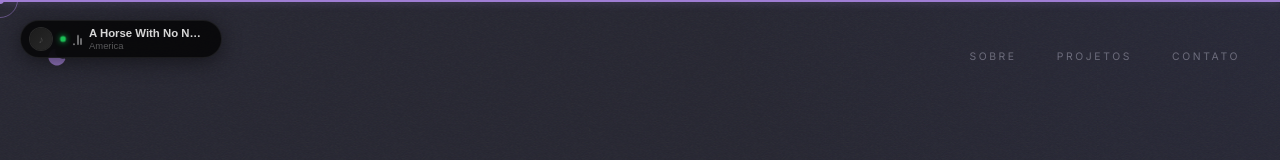
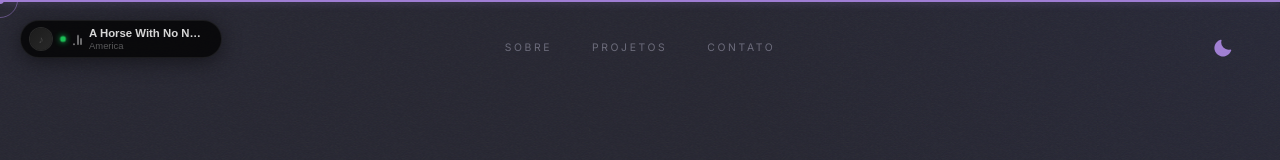
Before and after one commit to glatztp/portifolio, a Next.js app: page / in a window 1280 px wide. Shown: the top 160 px of the page. Built offline with nearby package versions, Linux system fonts and the light colour scheme; no server answers.

Commit message:
fix: center navigation items and adjust layout in Hero component

```diff
--- a/src/app/globals.css
+++ b/src/app/globals.css
@@ -280,8 +280,9 @@ body {
   right: 2.5rem;
   display: flex;
   align-items: center;
-  justify-content: space-between;
+  justify-content: center;
   z-index: 3;
+  width: auto;
 }
 
 .hero-nav__brand {
@@ -301,6 +302,8 @@ body {
 .hero-nav__links {
   display: flex;
   gap: 2.5rem;
+  justify-content: center;
+  flex: 1 1 auto;
 }
 
 .hero-nav__link {
--- a/src/features/hero/Hero.tsx
+++ b/src/features/hero/Hero.tsx
@@ -38,14 +38,13 @@ export default function Hero({ started }: { started: boolean }) {
         style={{
           display: "flex",
           alignItems: "center",
-          justifyContent: "space-between",
+          justifyContent: "center",
         }}
       >
-        <span className="hero-nav__brand">
-          <ThemeToggle />
-        </span>
-        <div style={{ display: "flex", alignItems: "center", gap: 16 }}>
-          <div className="hero-nav__links">
+        <div
+          className="hero-nav__links"
+          style={{ position: "relative", zIndex: 2 }}
+        >
           {NAV.map((item, i) => (
             <motion.a
               key={item}
@@ -59,6 +58,17 @@ export default function Hero({ started }: { started: boolean }) {
             </motion.a>
           ))}
         </div>
+        <div
+          style={{
+            position: "absolute",
+            right: 0,
+            top: 0,
+            height: "100%",
+            display: "flex",
+            alignItems: "center",
+          }}
+        >
+          <ThemeToggle />
         </div>
       </motion.nav>
       <div className="hero-main">
```
Lines whose indentation alone changed are shown as unchanged.
